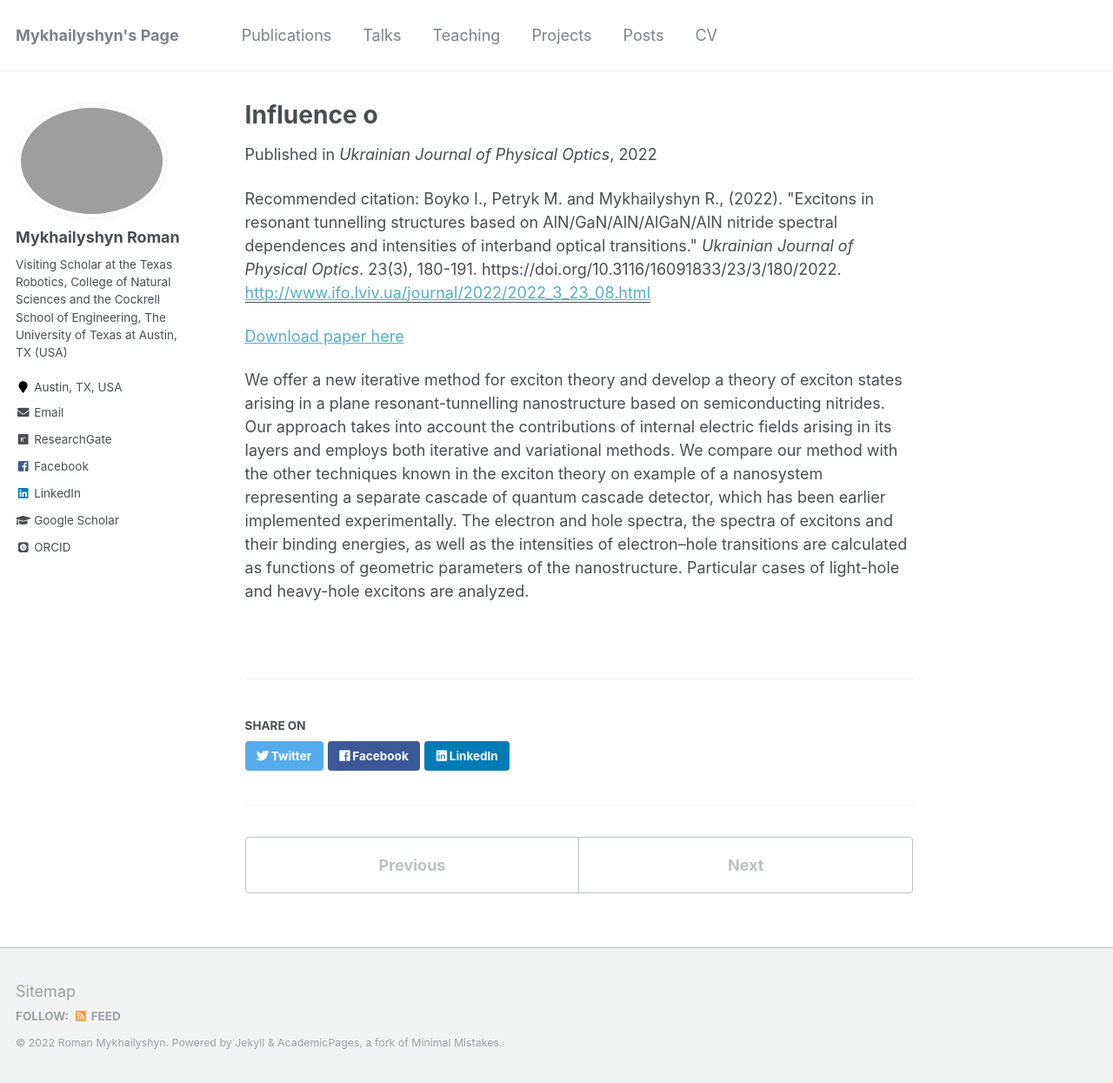
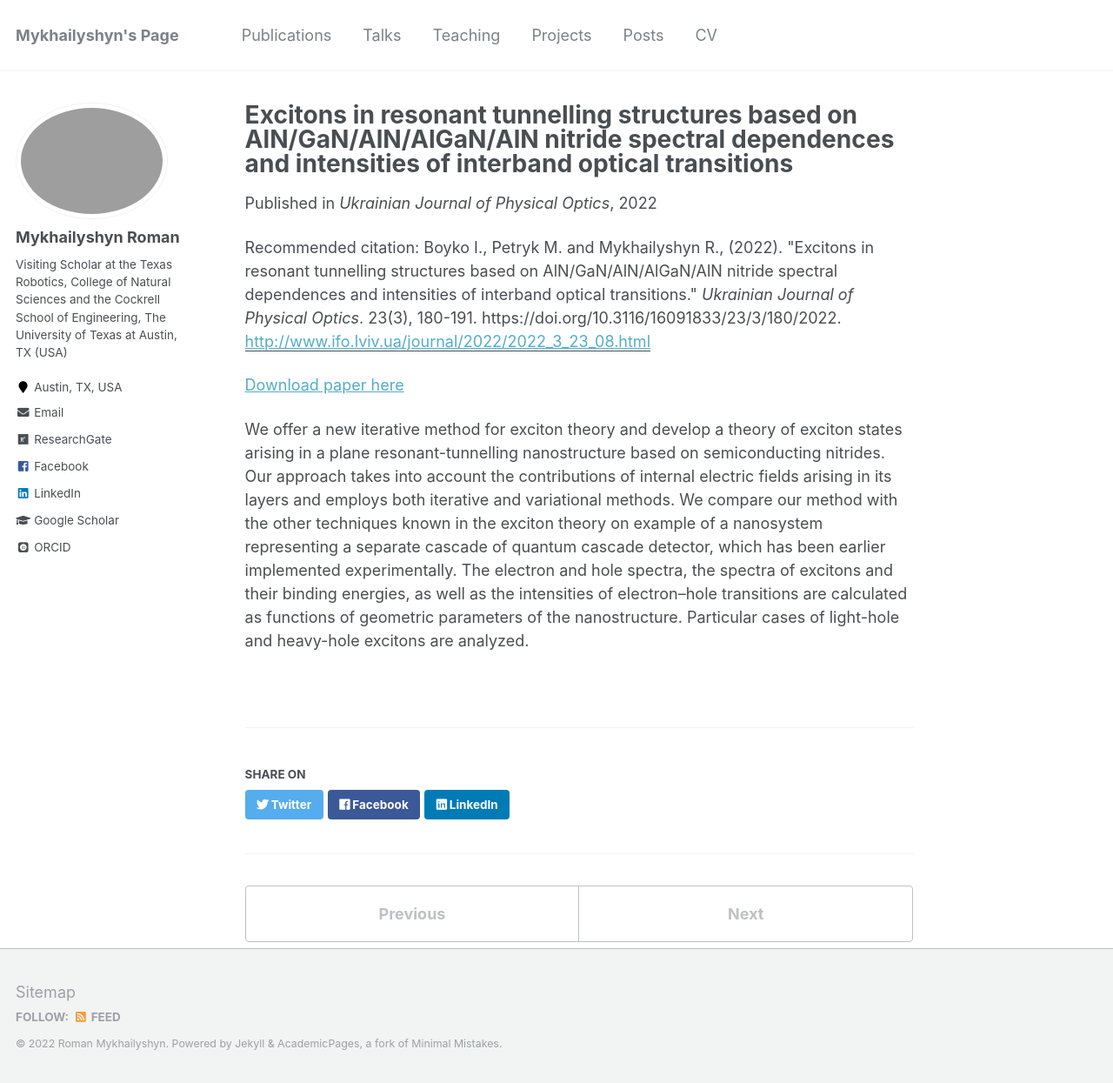
Before and after one commit to RomanMykhailyshyn/RomanMykhailyshyn.github.io, a Jekyll site: the page built from _publications/2022-Excitons in resonant tunnelling structures.md, in a window 1280 px wide and 1245 px high. Shown: the whole window at 87% size. Built offline with Jekyll 4.4.1, drawn with Linux system fonts in a browser that asks for light colours; some web fonts are replaced.

Commit message:
Update 2022-Excitons in resonant tunnelling structures.md

```diff
--- a/_publications/2022-Excitons in resonant tunnelling structures.md
+++ b/_publications/2022-Excitons in resonant tunnelling structures.md
@@ -1,5 +1,5 @@
 ---
-title: "Influence o"
+title: "Excitons in resonant tunnelling structures based on AlN/GaN/AlN/AlGaN/AlN nitride spectral dependences and intensities of interband optical transitions"
 collection: publications
 permalink: /publication/2022-Excitons in resonant tunnelling structures based on AlN/GaN/AlN/AlGaN/AlN nitride spectral dependences and intensities of interband optical transitions
 excerpt: ''
```
